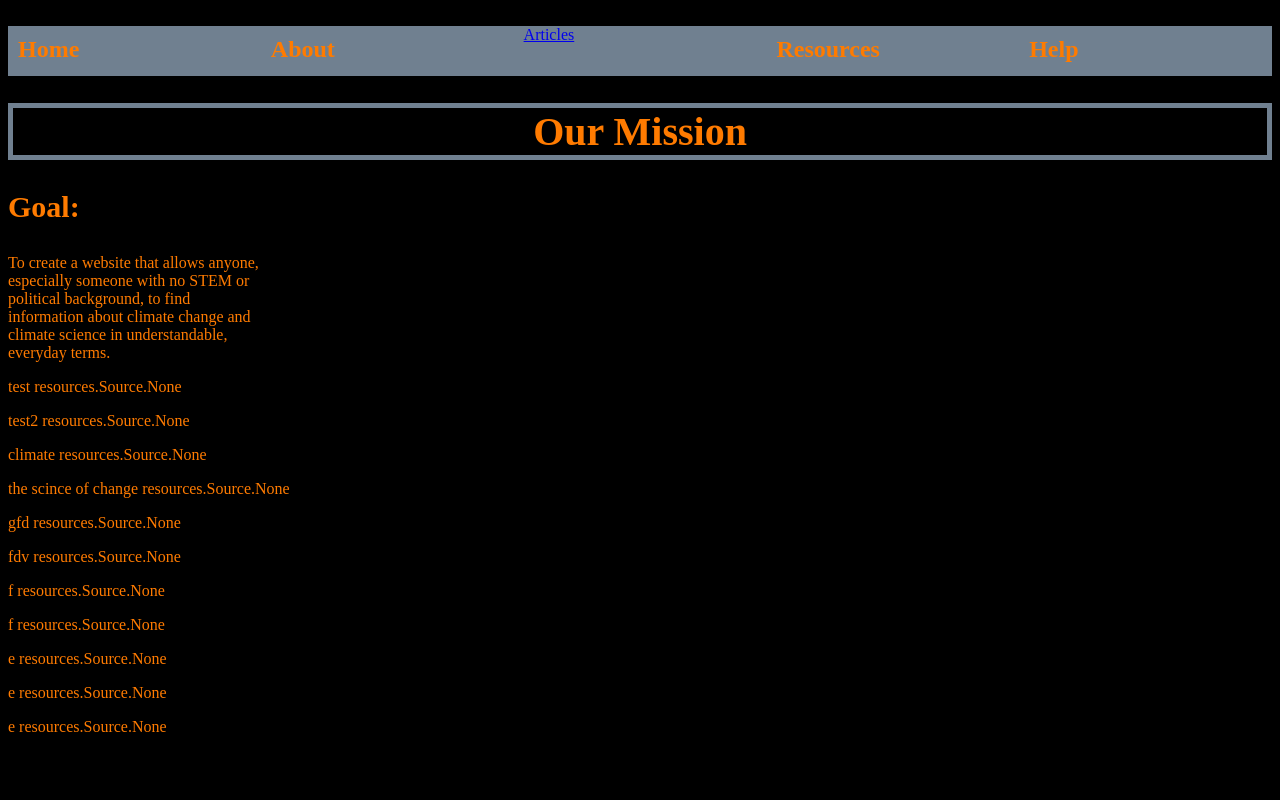
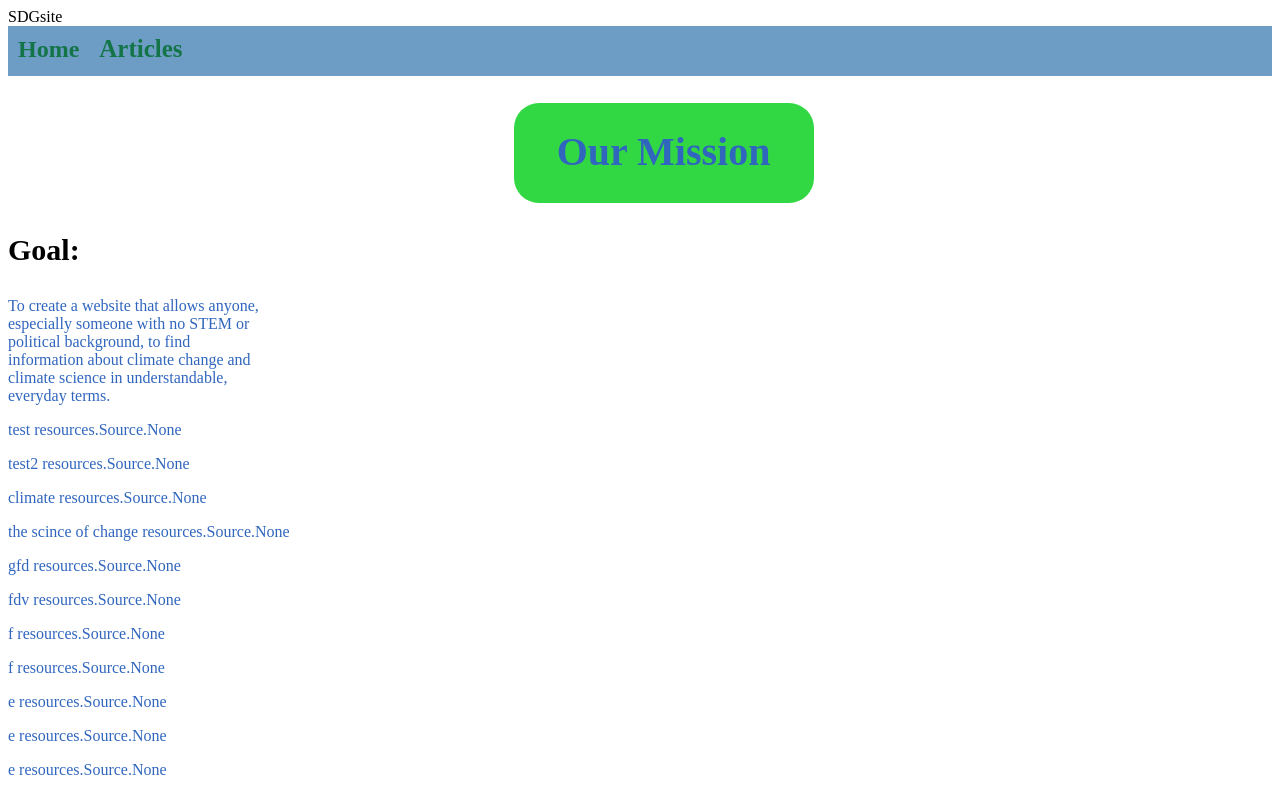
Before and after one commit to zucalerega/sdg-website, a Django app: page /resource/home/ in a window 1280 px wide. Run offline with Django 4.2, Linux system fonts and the light colour scheme; data comes from the database, SQL or seed files in the repository.

Commit message:
updated homepage html and css

```diff
--- a/sdgwebsite/static/home_style.css
+++ b/sdgwebsite/static/home_style.css
@@ -1,10 +1,11 @@
 body{
-    background-color: black;
+    background-color: #FFFFFF;
 }
 
 h1 {
-    color: rgb(255, 123, 0);
-    border: 5px solid slategray
+    color: #3066BE;
+    position: relative;
+    top: 25%
 }
 
 h1.sticky{
@@ -14,7 +15,7 @@ h1.sticky{
 }
 
 h2{
-    color: rgb(255, 123, 0);
+    color: #137547;
 }
 h2.sticky{
     position: absolute;
@@ -25,10 +26,33 @@ h2.sticky{
 div.sticky{
     position: sticky;
     top: 0;
-    background-color: slategray;
+    background-color: #6D9DC5;
+}
+
+div.statement{
+    border-radius: 25px;
+    width: 300px;
+    height: 100px;
+    background-color: #31D843;
+    position: relative;
+    left: 40%;
+}
+
+div.header{
+  height:100%;
+  float:left;
 }
 
 p {
-    color: rgb(255, 123, 0);
-    background-color: black;
+    color: #3066BE;
+    background-color: #FFFFFF;
 }
+
+a.header{
+    line-height: 45px;
+    font-size: 25px;
+    color: #137547;
+    margin: 10px;
+    text-decoration: none;
+    font-weight: bold;
+}
--- a/sdgwebsite/templates/homepage.html
+++ b/sdgwebsite/templates/homepage.html
@@ -11,24 +11,12 @@
         SDGsite
     </header>
     <div class="sticky" style="height:50px">
-      <div style="float:left; width: 20%; text-align: left;">
+      <div class="header">
         <h2 style="margin:10px">Home</h2>
       </div>
 
-      <div style="float:left; width: 20%">
-        <h2 style="margin: 10px;">About</h2>
-      </div>
-
-      <div style="float:left; width:20%">
-        <a style="margin: 10px;" href="{% url 'resources:article_home_view' %}">Articles</a>
-      </div>
-
-      <div style="float:left; width:20%">
-        <h2 style="margin: 10px;">Resources</h2>
-      </div>
-
-      <div style="float:left; width: 10%">
-        <h2 style="margin: 10px;">Help</h2>
+      <div class="header">
+        <a class="header" href="{% url 'resources:article_home_view' %}">Articles</a>
       </div>
 
       <div style="float:left; width:10%">
@@ -38,9 +26,12 @@
     </div>
 
     <body>
-        <h1 style="text-align: center; font-size: 40px; background-color: black">Our Mission</h1>
-      <div style="background-color: black">
-        <h3 style="font-size: 30px; color: rgb(255, 123, 0); background-color: black">
+      <div class="statement">
+        <h1 style="text-align: center; font-size: 40px;">Our Mission</h1>
+      </div>
+
+      <div>
+        <h3 style="font-size: 30px;">
           Goal:
         </h3>
         <p style="width: 20%">To create a website that allows anyone, especially someone with no STEM or political background, to find information about climate change and climate science in understandable, everyday terms.
```
